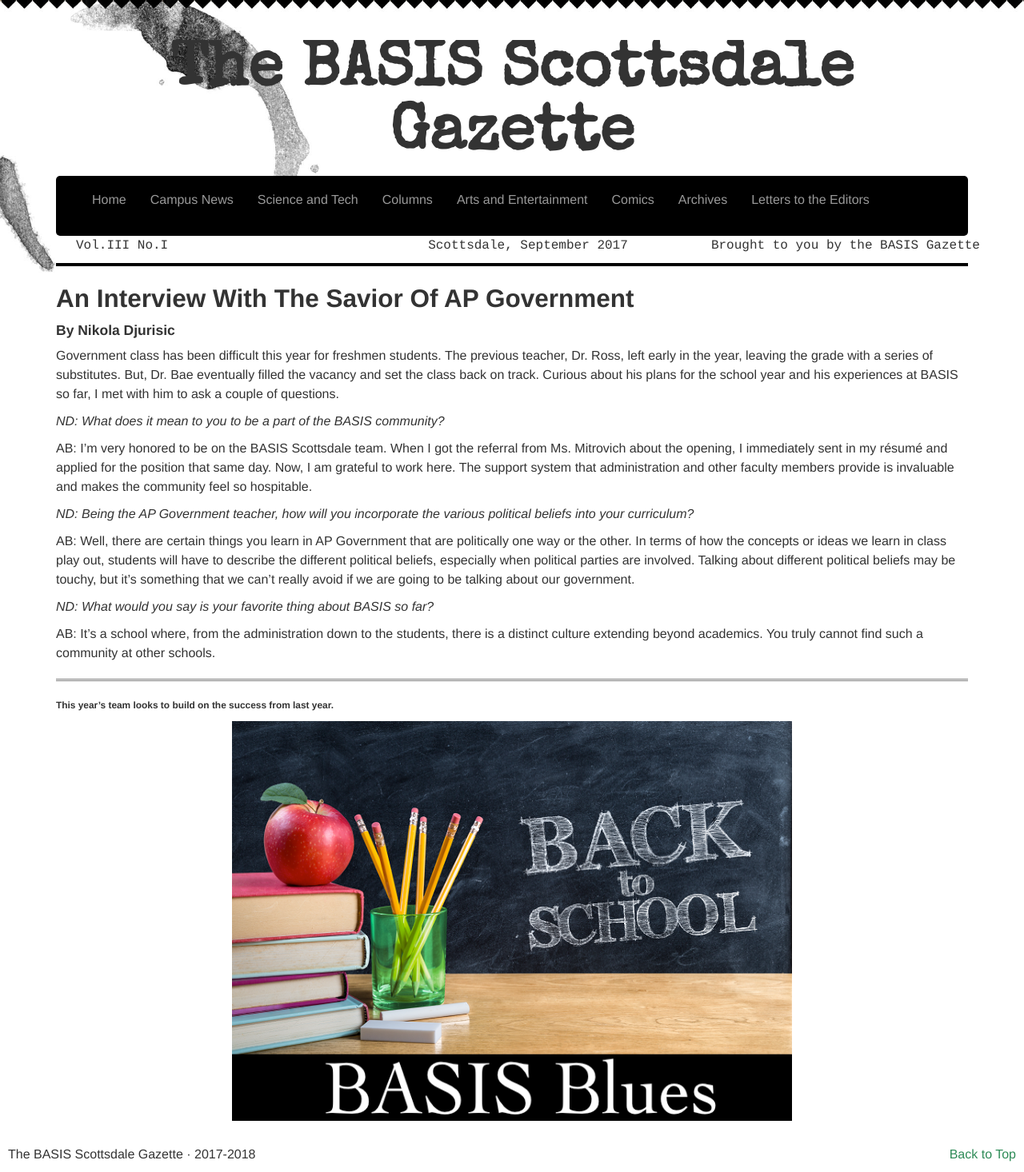
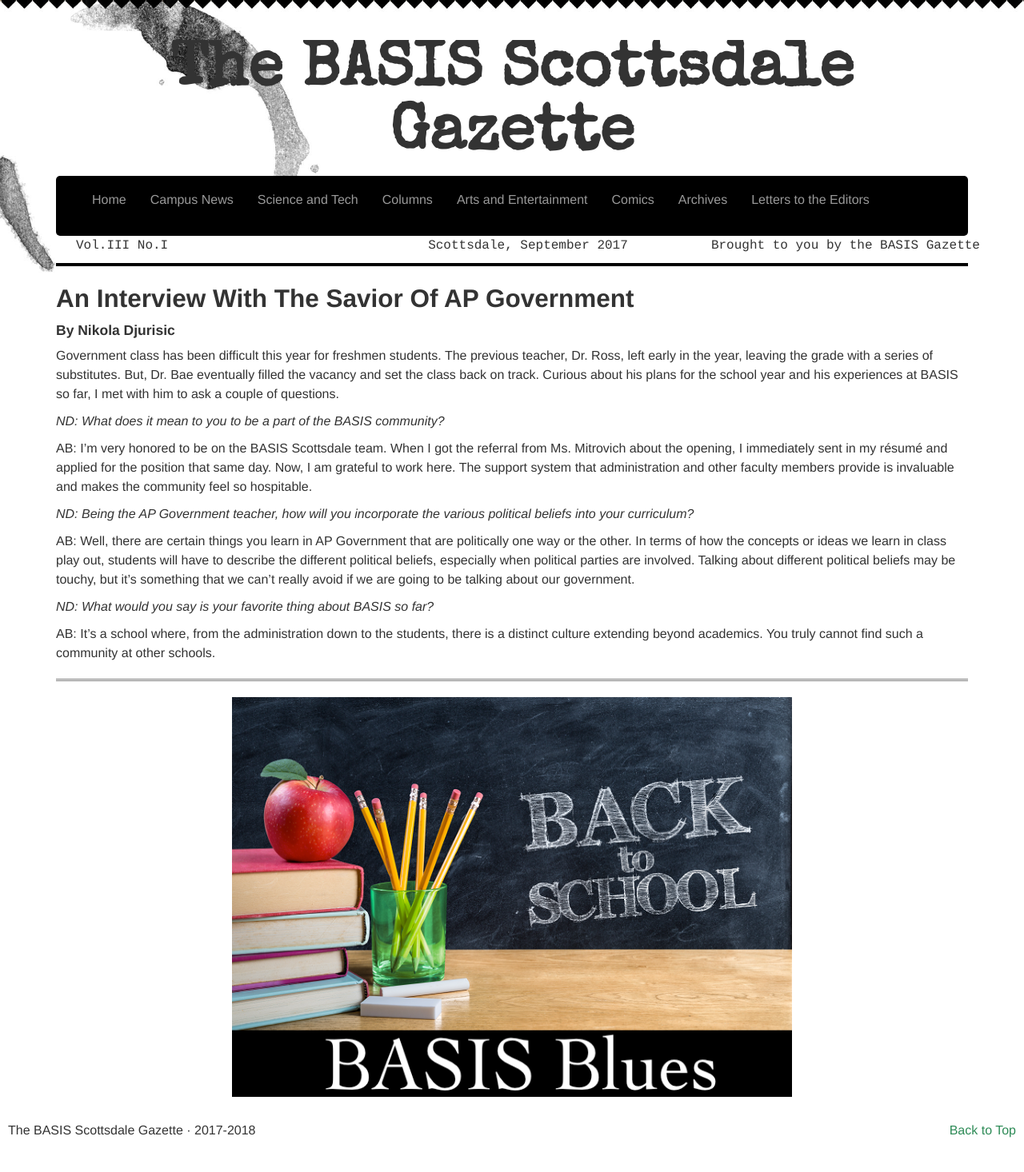
Before and after one commit to Awake99/Awake99.github.io, a Jekyll site: the page built from campus/_posts/2015-11-09-Gov.md, in a window 1280 px wide. Shown: the whole page at 80% size. Built offline with Jekyll 4.4.1, drawn with Linux system fonts in a browser that asks for light colours; nearby versions of some CDN libraries; after the commit the page ends 1436 px from its top, so only the background shows below that.

Commit message:
Update 2015-11-09-Gov.md

```diff
--- a/campus/_posts/2015-11-09-Gov.md
+++ b/campus/_posts/2015-11-09-Gov.md
@@ -23,4 +23,4 @@ AB: Well, there are certain things you learn in AP Government that are political
 AB: It’s a school where, from the administration down to the students, there is a distinct culture extending beyond academics. You truly cannot find such a community at other schools.
 
 <hr style="border-color:#7D7D7D;height:0.5px;">
-<h6>This year’s team looks to build on the success from last year.</h6>
+<h6></h6>
```
